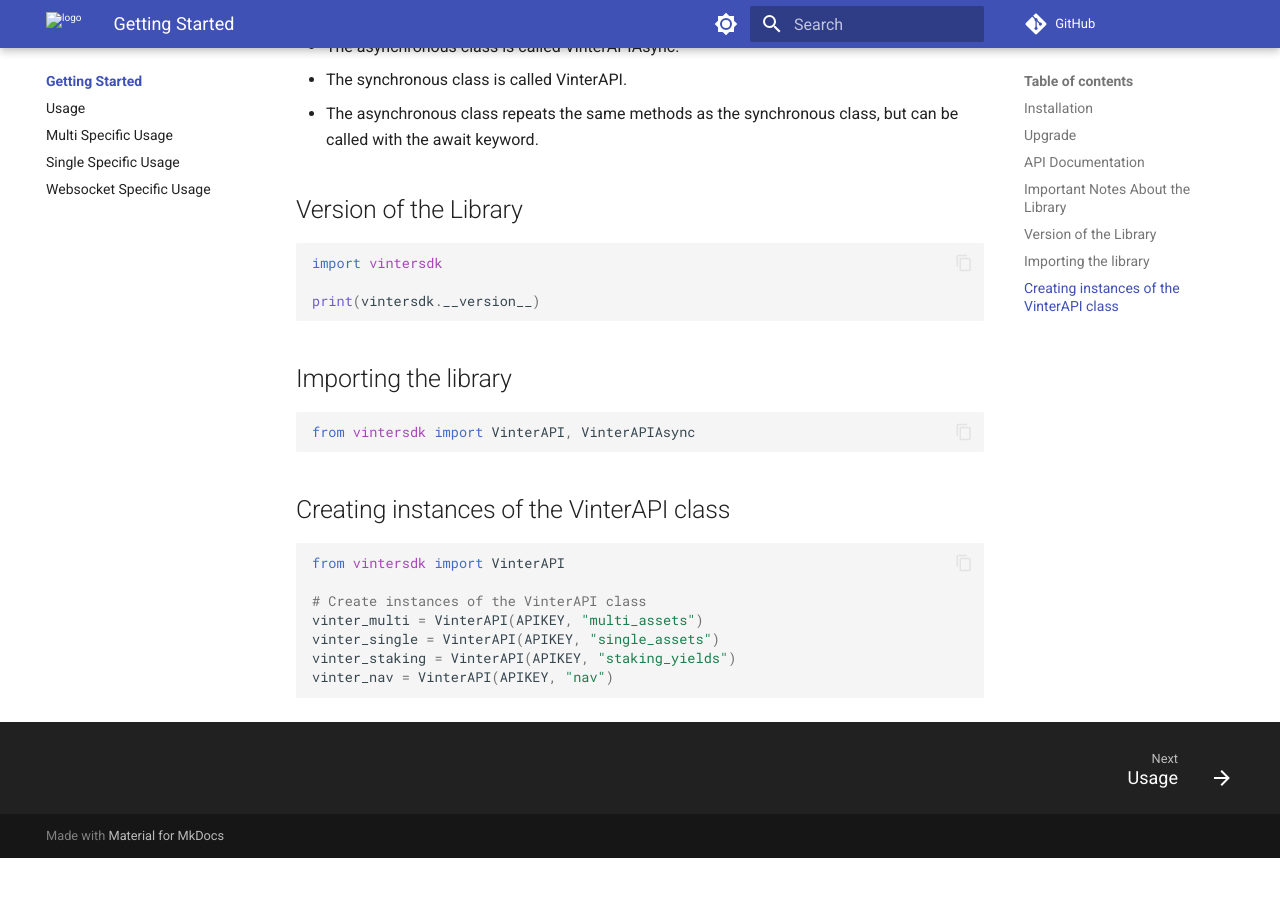
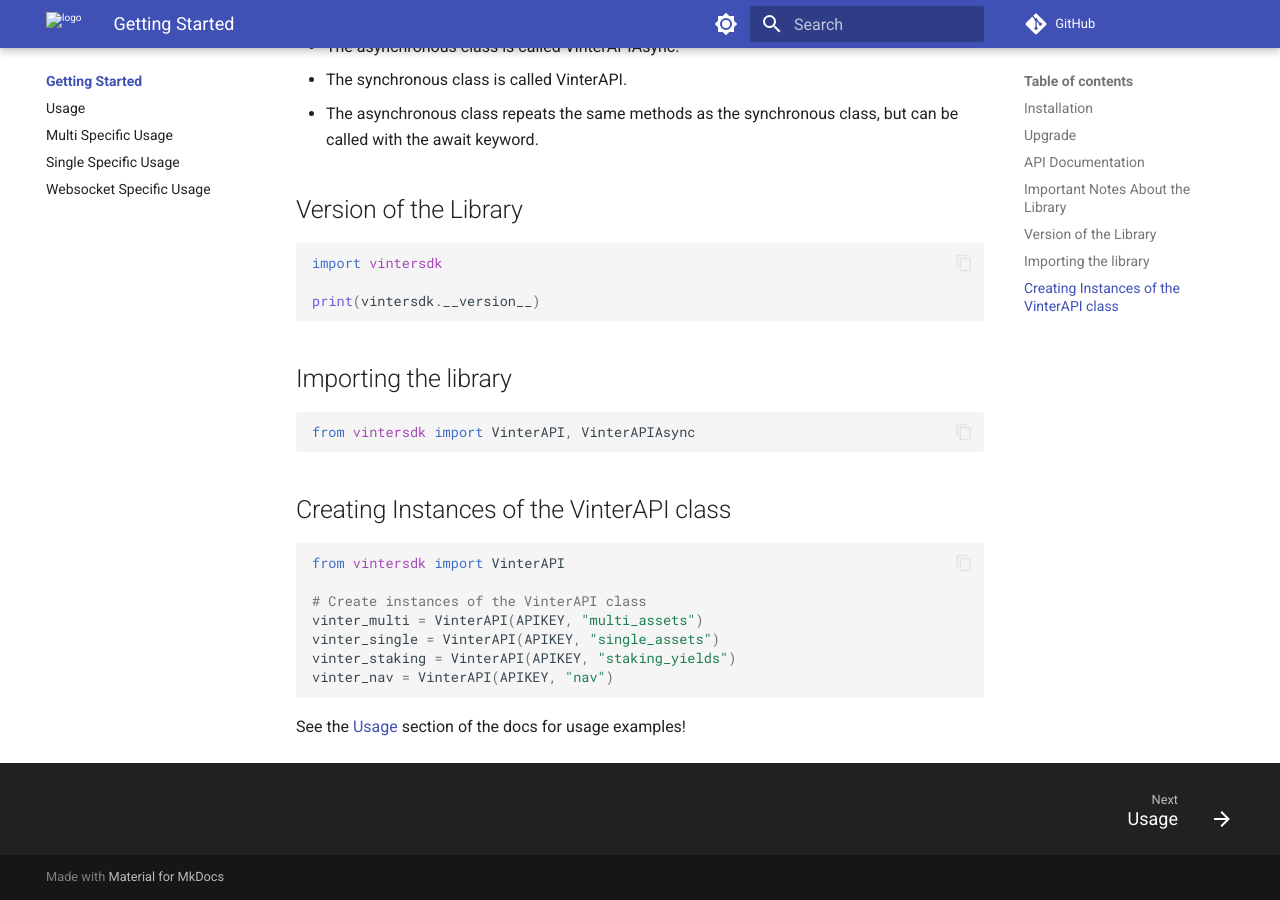
Before and after one commit to Vinter-Product-and-Development/vintersdk, an MkDocs documentation site: the page built from mdocs/index.md, in a window 1280 px wide and 900 px high, scrolled down 867 px. Built offline with MkDocs 1.6.1 and Material for MkDocs 9.7.7, drawn with Linux system fonts in a browser that asks for light colours; comment, search, counter and statistics services are not loaded; before the commit the page ends 1725 px from its top, so only the background shows below that.

Commit message:
update: Md inside mdocs tree

````diff
--- a/mdocs/index.md
+++ b/mdocs/index.md
@@ -44,7 +44,7 @@ print(vintersdk.__version__)
 from vintersdk import VinterAPI, VinterAPIAsync
 ```
 
-## Creating instances of the VinterAPI class
+## Creating Instances of the VinterAPI class
 
 ```python
 from vintersdk import VinterAPI
@@ -55,3 +55,5 @@ vinter_single = VinterAPI(APIKEY, "single_assets")
 vinter_staking = VinterAPI(APIKEY, "staking_yields")
 vinter_nav = VinterAPI(APIKEY, "nav")
 ```
+
+See the [Usage](https://vinter-product-and-development.github.io/vintersdk/examples/) section of the docs for usage examples!
````
